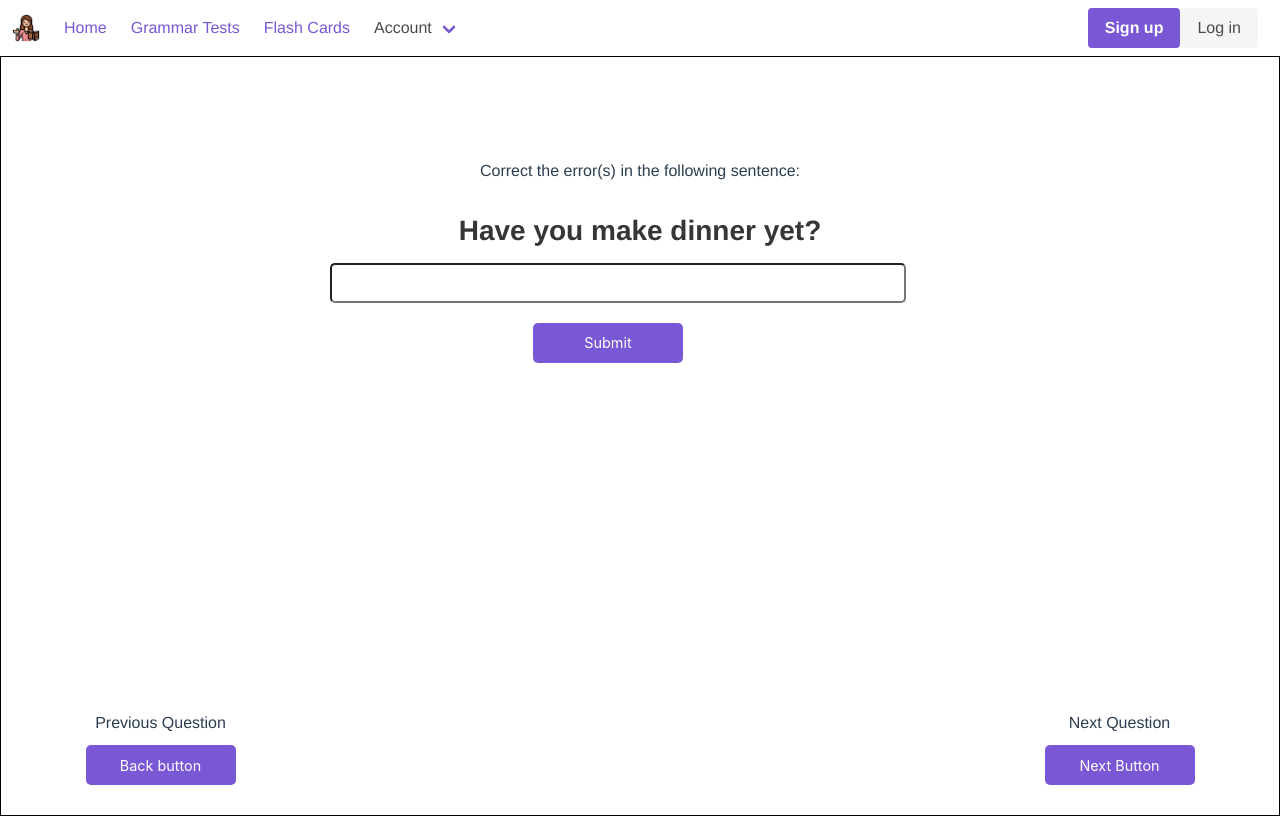
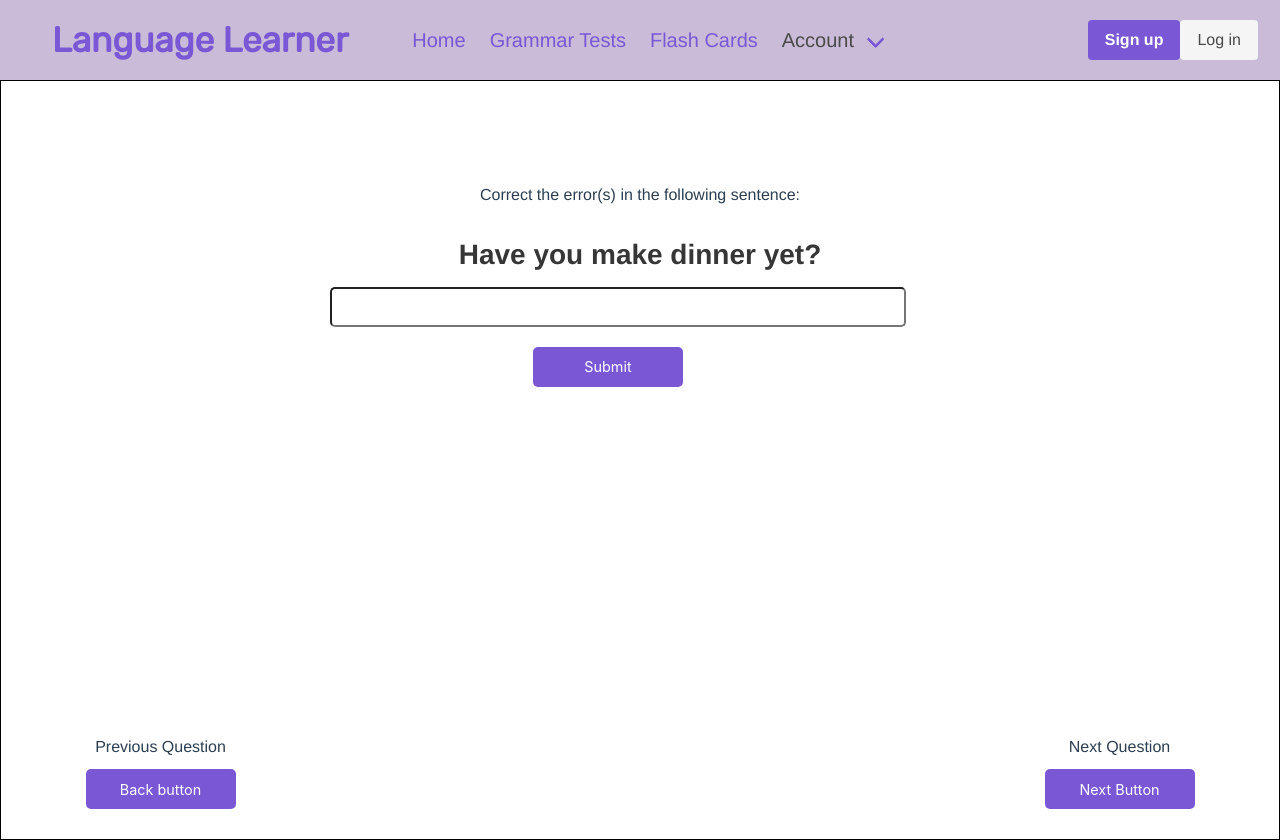
Before and after one commit to nancylee713/AILanguageTutor_FE, a Vue app: page /#/grammar in a window 1280 px wide. Before the commit the page ends 816 px from the top, so only its background shows below. Built offline with nearby package versions, Linux system fonts and the light colour scheme.

Commit message:
Style cards

```diff
--- a/src/components/Cards.vue
+++ /dev/null
@@ -1,26 +0,0 @@
-<template>
-  <div class='cards-component'>
-      <h2>{{cardName}}</h2>
-      <p>{{cardDefinition}}</p>
-  </div>
-</template>
-
-<script>
-export default {
-    name: 'Cards',
-    props: {
-        cardData: Object,
-        cardIndex: Number,
-    },
-};
-</script>
-
-<style>
-.cards-component {
-    height: 30vh;
-    width: 40%;
-    font-size: 20px;
-    margin: auto;
-    border: solid 2px black;
-}
-</style>
--- a/src/components/NavBar.vue
+++ b/src/components/NavBar.vue
@@ -1,30 +1,27 @@
 <template>
-  <b-navbar>
+  <b-navbar class='navbar'>
         <template slot="brand">
             <b-navbar-item tag="router-link" :to="{ path: '/' }">
-                <img
-                    src='../assets/teacher.png'
-                    alt="Teacher logo"
-                >
+                <h1>Language Learner</h1>
             </b-navbar-item>
         </template>
         <template slot="start">
-            <b-navbar-item href="#">
+            <b-navbar-item class='items' href="#">
                 <router-link to='/'>
                     Home
                 </router-link>
             </b-navbar-item>
-            <b-navbar-item href="#">
+            <b-navbar-item class='items' href="#">
                 <router-link to='/grammar'>
                     Grammar Tests
                 </router-link>
             </b-navbar-item>
-            <b-navbar-item href="#">
+            <b-navbar-item class='items' href="#">
                 <router-link to='/flashcards'>
                     Flash Cards
                 </router-link>
             </b-navbar-item>
-            <b-navbar-dropdown label="Account">
+            <b-navbar-dropdown class='items' label="Account">
                 <b-navbar-item href="#">
                     View Account
                 </b-navbar-item>
@@ -61,6 +58,22 @@ export default {
 </script>
 
 <style lang='scss'>
+@import url('https://fonts.googleapis.com/css?family=Rubik&display=swap');
+
+.navbar {
+    height: 10vh;
+    background: rgb(202, 188, 216);
+    font-weight: 500;
+    h1 {
+        font-size: 35px;
+        font-weight: 600;
+        font-family: 'Rubik', sans-serif;
+    }
+    .items {
+        font-size: 20px;
+    }
+}
+
 .buttons {
     margin: 0 10px;
 }
--- a/src/views/FlashCards.vue
+++ b/src/views/FlashCards.vue
@@ -21,20 +21,15 @@
 
 <script>
 import { getFlashCard } from '@/api/apiCalls';
-import Cards from '@/components/Cards.vue';
 import vocabWords from '../data/mockVocab';
 
 export default {
   name: 'flashcards',
-  components: {
-      Cards,
-  },
   data() {
     return {
       flashcards: [],
       cardIndex: 5,
       audioSource: '',
-      isOpen: false
     }
   },
   methods: {
@@ -80,17 +75,27 @@ export default {
     width: 60%;
     border: solid 2px black;
     border-radius: 4px;
-    margin-top: 10px;
+    margin: 8%;
     .card {
+      height: 100%;
+      display: flex;
+      flex-direction: column;
+      padding: 6%;
+      justify-content: space-evenly;
+
       .card-title {
         font-size: 50px;
         font-weight: bold;
       }
       .card-def {
-
+        font-size: 22px;
+        font-weight: 400;
       }
       .card-pos {
-
+        font-size: 28px;
+      }
+      audio {
+        align-self: center;
       }
     }
   }
```
